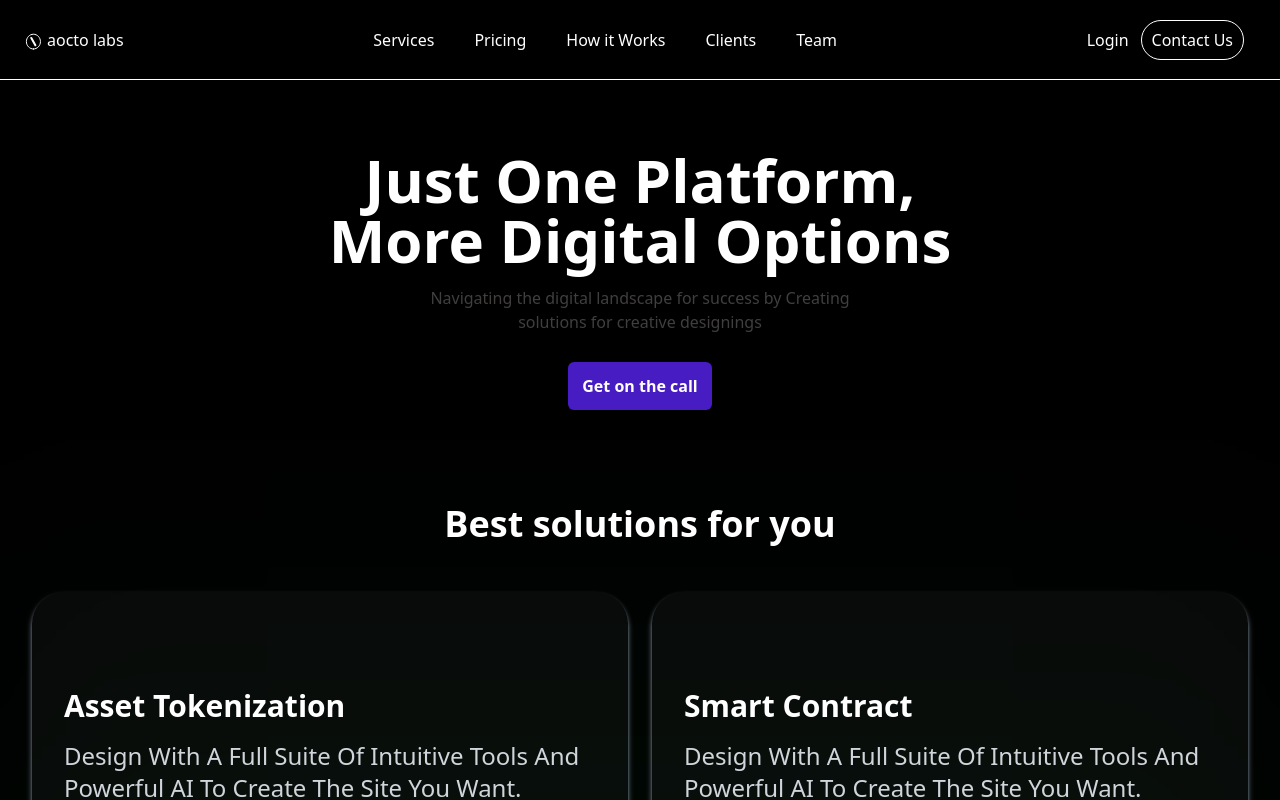
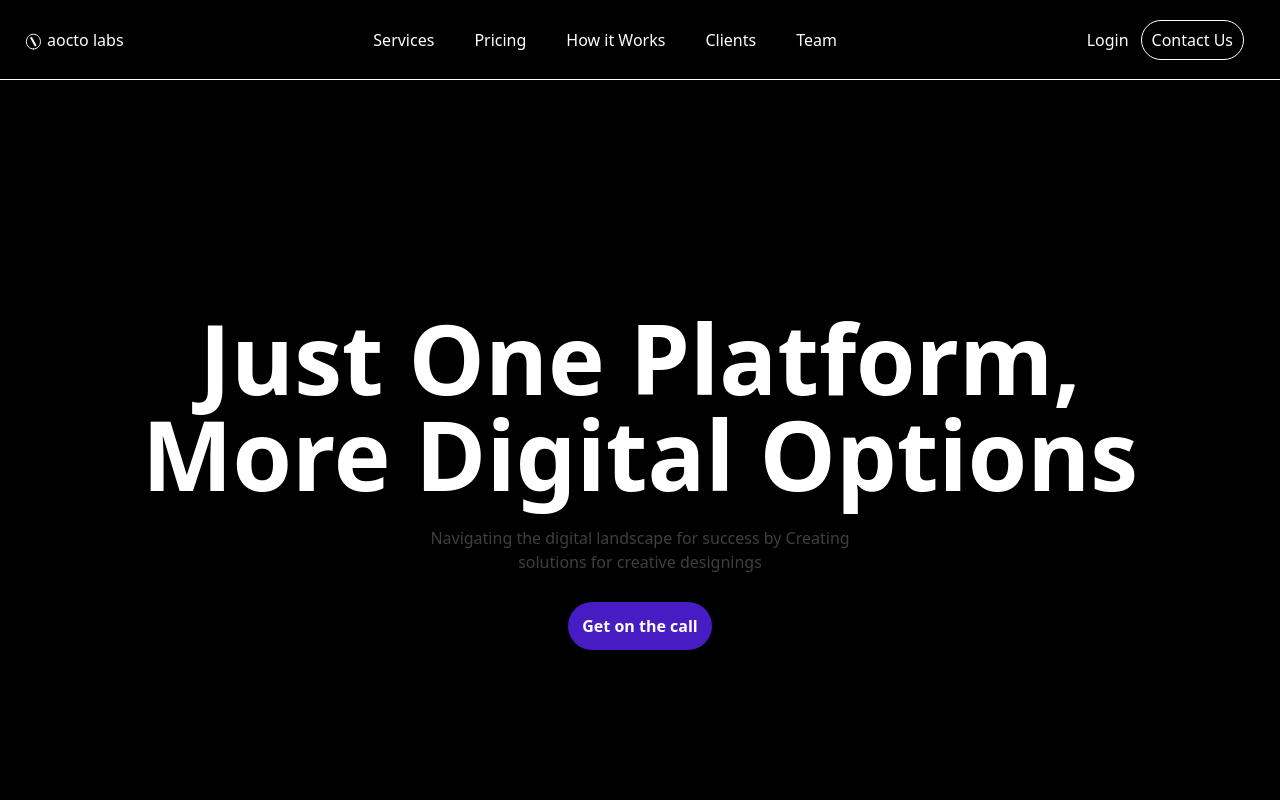
Before and after one commit to sudosuanjal/actolabs, a React (Vite) app: page / in a window 1280 px wide. Shown: the top 800 px of the page. Built offline with nearby package versions, Linux system fonts and the light colour scheme.

Commit message:
fixed bugs in hero section

```diff
--- a/src/components/sections/ HeroSection.jsx
+++ b/src/components/sections/ HeroSection.jsx
@@ -17,6 +17,7 @@ const HeroSection = () => {
     }
     setLastScrollY(window.scrollY);
   };
+
   useEffect(() => {
     window.addEventListener('scroll', controllNavBar);
     return () => {
@@ -25,7 +26,7 @@ const HeroSection = () => {
   }, [lastScrollY]);
   return (
     <>
-      <header className={`${showNavBar ? "translate-y-0" : "-translate-y-full"} sticky top-0 z-50 backdrop-blur-xl backdrop-brightness-75 border-b border-b-white h-16 sm:h-20 flex items-center justify-center transition-transform duration-500 ${isOpen ? "translate-y-0" : ""}`}>
+      <header id="top" className={`${showNavBar ? "translate-y-0" : "-translate-y-full"} sticky top-0 z-50 backdrop-blur-xl backdrop-brightness-75 border-b border-b-white h-16 sm:h-20 flex items-center justify-center transition-transform duration-500 ${isOpen ? "translate-y-0" : ""}`}>
         <div className="h-12 flex items-center justify-between w-screen mx-6">
           <div className="mt-1 flex items-center h-full">
             <Logo/>
@@ -41,7 +42,7 @@ const HeroSection = () => {
           </div>
           <div className="hidden md:flex space-x-3 mr-3 items-center">
             <a href="#login" className="hover:text-gray-400">Login</a>
-            <a href="#contact" className="border border-white h-10 px-2.5 rounded-3xl hover:text-gray-400 flex items-center inline-block text-center">Contact Us</a>
+            <a href="#contact" className="border border-white h-10 px-2.5 rounded-3xl hover:bg-white hover:text-black transition-colors flex items-center inline-block text-center">Contact Us</a>
           </div>
           {/* mobile view */}
           <button className={`md:hidden transition-transform duration-500 ${isOpen ? 'rotate-180' : 'rotate-0'}`} onClick={toggleMenu}>
@@ -59,16 +60,16 @@ const HeroSection = () => {
         </nav>
         <div className="md:hidden mx-1 mt-5">
           <a href="#login" className="block py-3 px-2 hover:bg-gray-900">Login</a>
-          <a href="#contact" className="border border-white h-10 w-fit px-2.5 mt-2 hover:text-gray-400 flex items-center inline-block text-center block rounded-xl">Contact Us</a>
+          <a href="#contact" className="border border-white h-10 w-fit px-2.5 mt-2 hover:bg-white hover:text-black transition-colors flex items-center inline-block text-center block rounded-xl">Contact Us</a>
         </div>
       </div>
-      <div className="mt-10 w-full h-80 flex justify-center">
-        <div className="w-4/5 flex flex-col items-center justify-center gap-4">
+      <div className="w-full h-96 md:h-screen flex justify-center">
+        <div className="w-screen flex flex-col items-center justify-center gap-y-4">
           <div className="w-full flex justify-center">
-            <h1 className="text-center text-3xl sm:text-5xl md:text-6xl flex jusify-center items-center font-bold">Just One Platform,<br/>More Digital Options</h1>
+            <h1 className="text-center text-4xl sm:text-6xl md:text-7xl lg:text-8xl flex jusify-center items-center font-bold">Just One Platform,<br/>More Digital Options</h1>
           </div>
-          <p className="hidden md:block text-base text-[rgba(162,154,154,0.4)] px-10 text-center w-[500px]">Navigating the digital landscape for success by Creating solutions for creative designings</p>
-          <button className="bg-[rgba(71,28,195,1)] w-36 h-12 mt-3 rounded-md font-semibold">Get on the call</button>
+          <p className="mt-2 hidden md:block text-base text-[rgba(162,154,154,0.4)] px-10 text-center w-[500px]">Navigating the digital landscape for success by Creating solutions for creative designings</p>
+          <button className="bg-[rgba(71,28,195,1)] w-36 h-12 mt-5 md:mt-3 rounded-3xl font-semibold">Get on the call</button>
         </div>
       </div>
     </>
```
